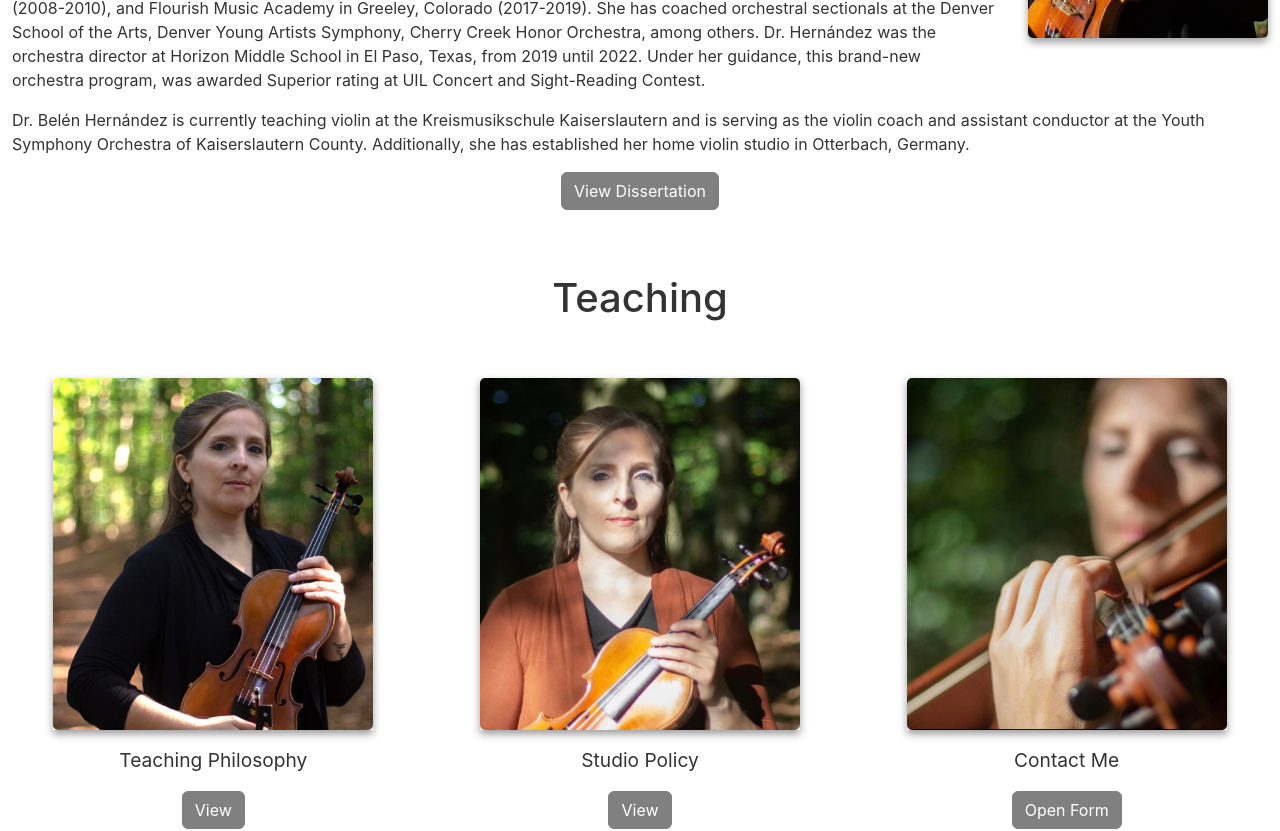
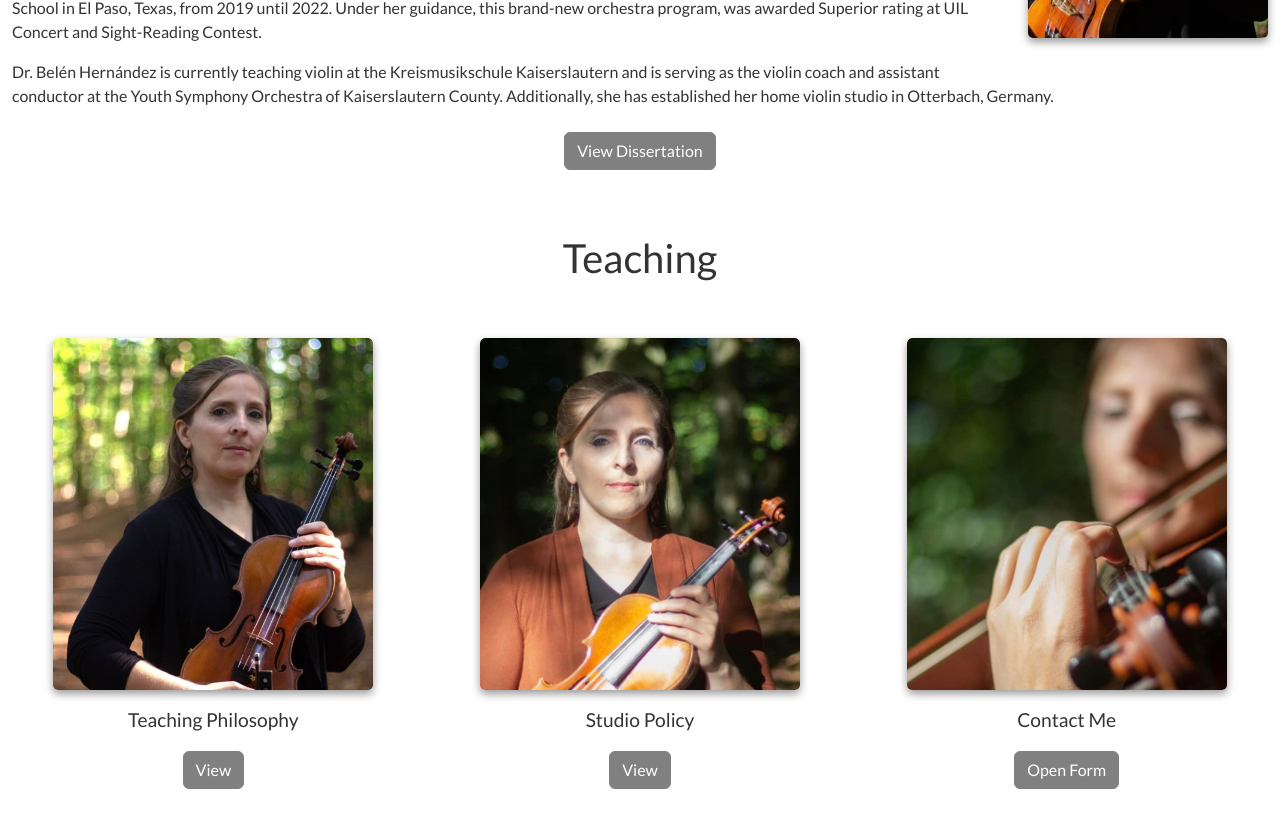
Before and after one commit to mbasagoitia/musician-website, a React (Create React App) app: page / in a window 1280 px wide. Shown: the part 1300-2131 px from the top of the page. Built offline with nearby package versions, Linux system fonts and the light colour scheme.

Commit message:
changed font to Lato

```diff
--- a/public/index.html
+++ b/public/index.html
@@ -14,6 +14,9 @@
     integrity="sha384-9ndCyUaIbzAi2FUVXJi0CjmCapSmO7SnpJef0486qhLnuZ2cdeRhO02iuK6FUUVM"
     crossorigin="anonymous"
     />
+    <link rel="preconnect" href="https://fonts.googleapis.com">
+    <link rel="preconnect" href="https://fonts.gstatic.com" crossorigin>
+    <link href="https://fonts.googleapis.com/css2?family=Lato&display=swap" rel="stylesheet">
     <title>Belen Hernandez, Violin</title>
   </head>
   <body>
--- a/src/App.css
+++ b/src/App.css
@@ -3,13 +3,14 @@
   box-sizing: border-box;
   background-color: #f5f5f5;
   color: #333333;
+  font-family: 'Lato', sans-serif;
 }
 
 body {
   overflow-x: hidden;
 }
 
-#diss-btn, #view-tp, #view-sp, #lesson-form, #bookme-btn {
+#diss-btn, #view-tp, #view-sp, #lesson-form, #bookme-btn, #submit-btn {
   background-color: gray;
   color: white;
   border: 1px solid gray;
@@ -123,11 +124,12 @@
   max-width: 20rem;
   overflow: hidden;
   margin: 2rem auto 1rem auto;
+  border-radius: 5px;
 }
 
 .teaching-img-container img {
   width: 100%;
-  height: 100%;
+  height: 103%;
   object-fit: cover;
   border-radius: 5px;
 }
--- a/src/client/src/components/LessonForm.jsx
+++ b/src/client/src/components/LessonForm.jsx
@@ -95,7 +95,7 @@
         onChange={handleCaptchaChange}
       />
 
-      <Button type="submit">Submit</Button>
+      <Button id="submit-btn" type="submit">Submit</Button>
     </Form>
     </>
   );
--- a/src/client/src/pages/Bio.jsx
+++ b/src/client/src/pages/Bio.jsx
@@ -60,7 +60,7 @@
                 </p>
             </div>
             <div className="d-flex justify-content-center">
-                <Button onClick={openLink} id="diss-btn">View Dissertation</Button>
+                <Button onClick={openLink} id="diss-btn" className="mt-2">View Dissertation</Button>
             </div>
         </div>
     )
```
